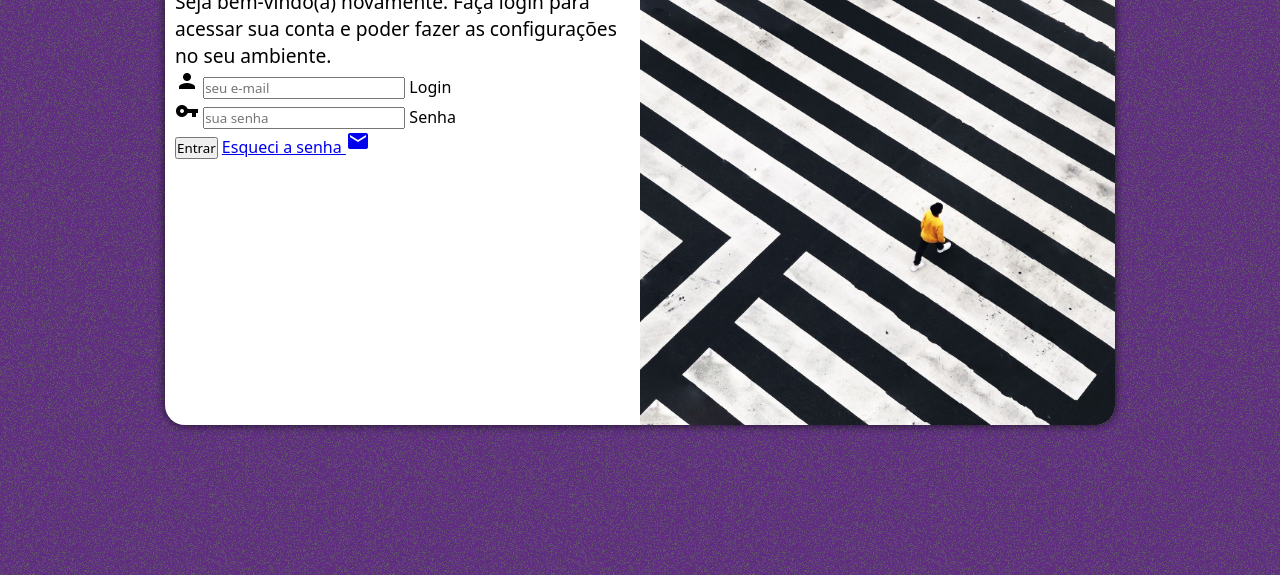
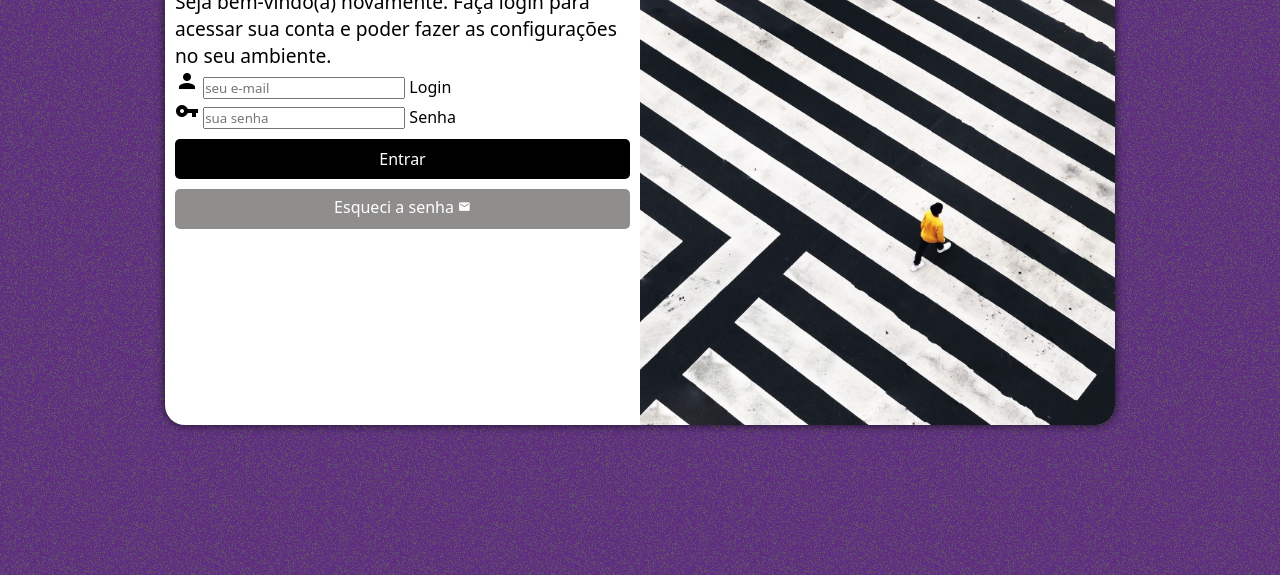
Before and after one commit to matheusdpf/projeto-login, a plain HTML site: page index.html in a window 1280 px wide. Shown: the part 225-800 px from the top of the page. Drawn offline with Linux system fonts and the light colour scheme.

Commit message:
atualização do projeto

```diff
--- a/estilos/style.css
+++ b/estilos/style.css
@@ -33,7 +33,7 @@ section#login {
     overflow: hidden;
 
     background-color: white;
-    width: 250px;
+    width: 270px;
     height: 500px;
     border-radius: 20px;
     box-shadow: 0px 0px 10px rgba(0, 0, 0, 0.715);
@@ -63,3 +63,43 @@ div#formulario > h1 {
 div#formulario > p {
     font-size: 0.8em;
 }
+
+form > input[type=submit] {
+    display: block;
+    font-size: 1em;
+    width: 100%;
+    height: 40px;
+    background-color: black;
+    color: white;
+    border: none;
+    border-radius: 5px;
+    cursor: pointer;
+    margin-top: 10px;
+}
+
+form > input[type=submit]:hover {
+    background-color: rgb(110, 60, 110);
+}
+
+form > a.botao {
+    display: block;
+    text-align: center;
+    font-size: 1em;
+    width: 100%;
+    height: 40px;
+    background-color: rgb(144, 141, 141);
+    color: white;
+    padding-top: 7px;
+    text-decoration: none;
+    border-radius: 5px;
+    margin-top: 10px;
+
+}
+
+form > a.botao:hover {
+    background-color: rgb(110, 60, 110);
+}
+
+form > a.botao > i {
+    font-size: 0.8em;
+}
--- a/index.html
+++ b/index.html
@@ -30,7 +30,8 @@
                         <label for="isenha">Senha</label>
                     </div>
                     <input type="submit" value="Entrar">
-                    <a href="esqueci.html">Esqueci a senha <i class="material-icons">mail</i>
+                    <a href="esqueci.html" class="botao">
+                        Esqueci a senha <i class="material-icons">mail</i>
 
                     </a>
 
```
